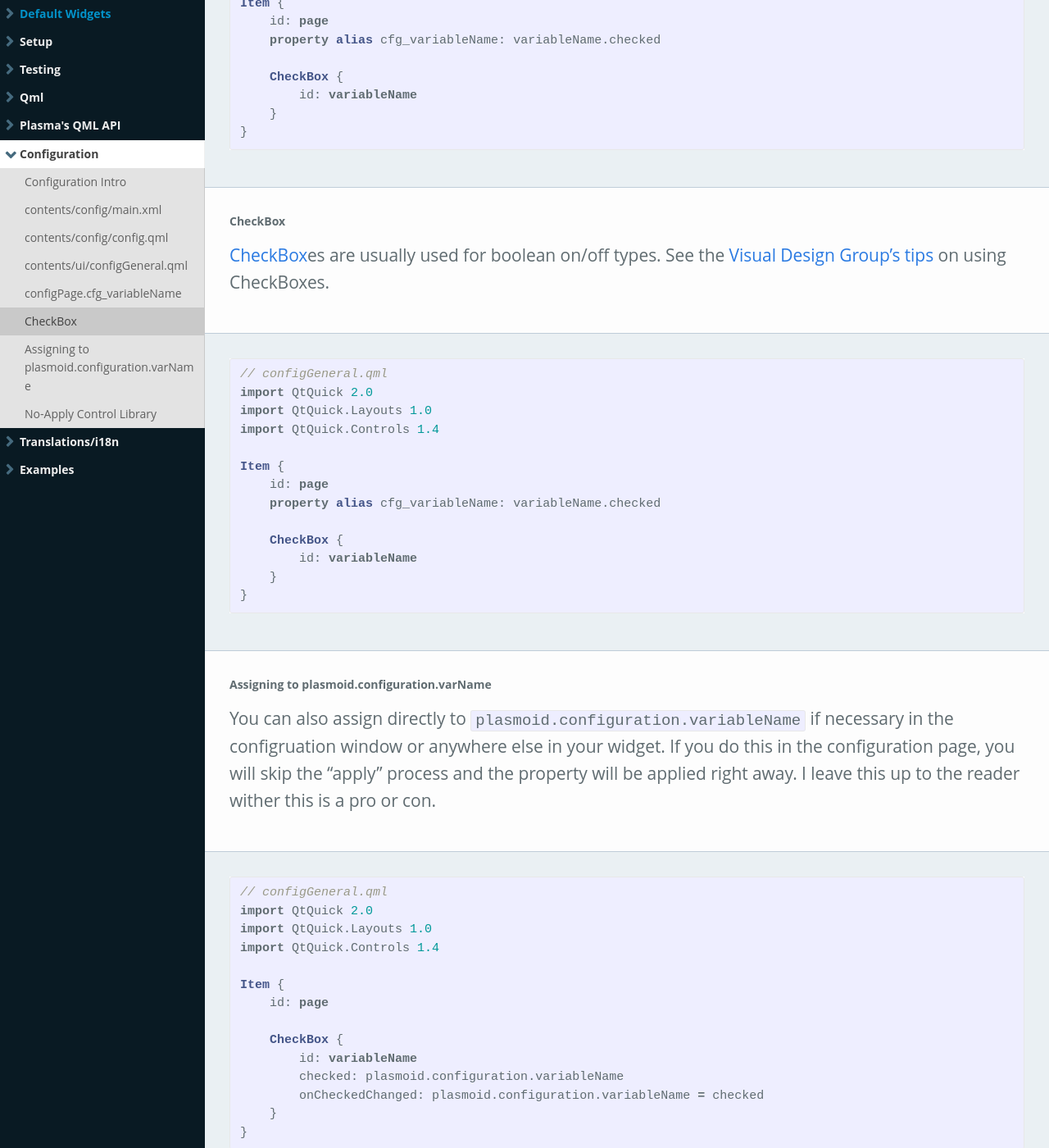
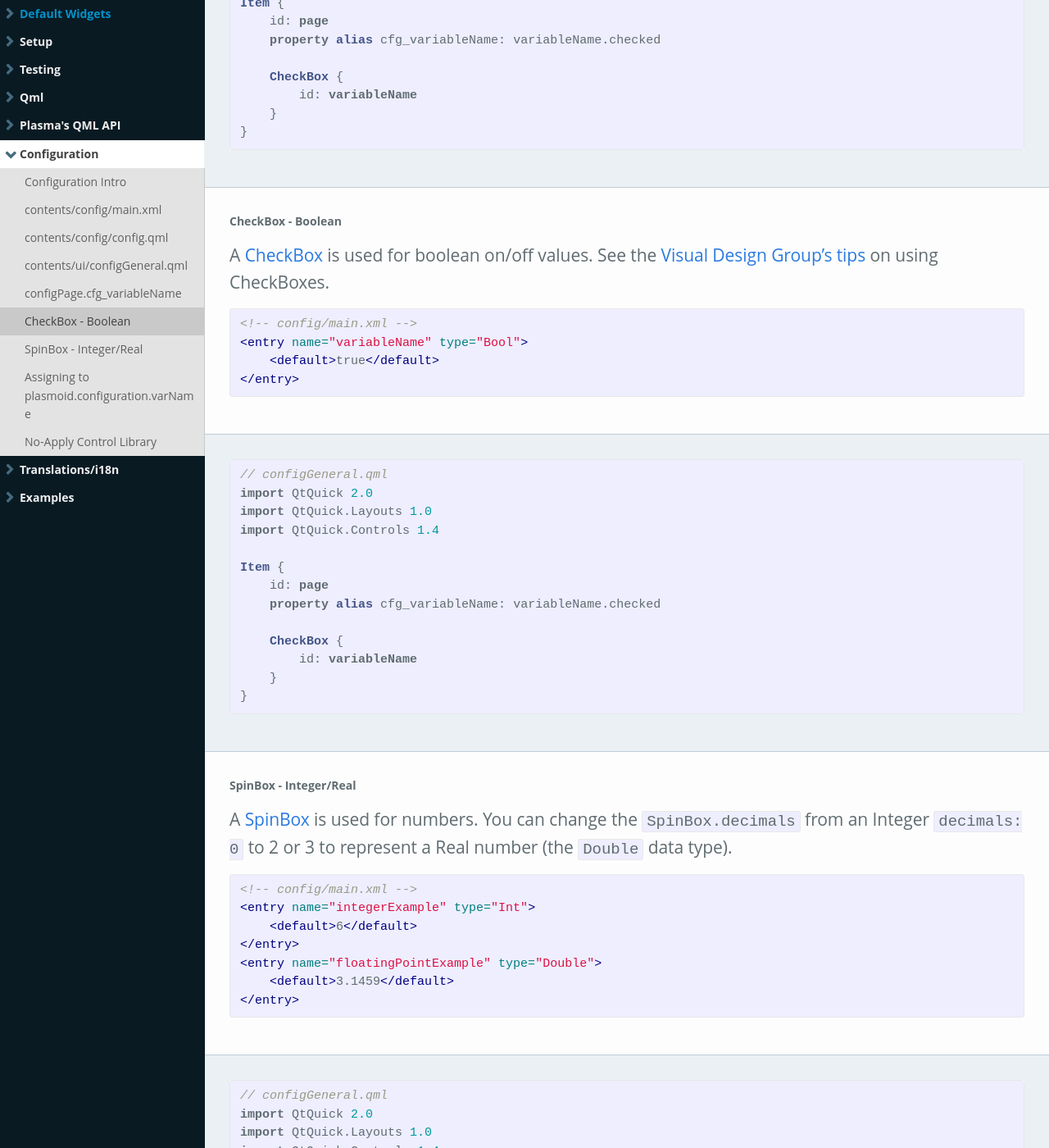
Before and after one commit to Zren/zren.github.io, a Jekyll site: the page built from kde_docs_widget.md, in a window 1280 px wide and 1400 px high, scrolled down 23245 px. Shown: the whole window at 82% size. Built offline with Jekyll 4.4.1, drawn with Linux system fonts in a browser that asks for light colours; comment, search, counter and statistics services are not loaded; some of the changed text lies outside the part shown.

Commit message:
Document the SpinBox

```diff
--- a/kde_docs_widget.md
+++ b/kde_docs_widget.md
@@ -826,10 +826,17 @@ Item {
 {% endcapture %}{% include docSection.html label=label sectionLeft=sectionLeft sectionRight=sectionRight %}
 
 
-{% capture label %}CheckBox{% endcapture %}
+{% capture label %}CheckBox - Boolean{% endcapture %}
 {% capture sectionLeft %}
 
-[CheckBox](http://doc.qt.io/qt-5/qml-qtquick-controls-checkbox.html)es are usually used for boolean on/off types. See the [Visual Design Group's tips](https://community.kde.org/KDE_Visual_Design_Group/HIG/CheckBox) on using CheckBoxes.
+A [CheckBox](http://doc.qt.io/qt-5/qml-qtquick-controls-checkbox.html) is used for boolean on/off values. See the [Visual Design Group's tips](https://community.kde.org/KDE_Visual_Design_Group/HIG/CheckBox) on using CheckBoxes.
+
+{% highlight xml %}
+<!-- config/main.xml -->
+<entry name="variableName" type="Bool">
+    <default>true</default>
+</entry>
+{% endhighlight %}
 
 {% endcapture %}{% capture sectionRight %}
 {% highlight qml %}
@@ -844,6 +851,41 @@ Item {
 
     CheckBox {
         id: variableName
+    }
+}
+{% endhighlight %}
+{% endcapture %}{% include docSection.html label=label sectionLeft=sectionLeft sectionRight=sectionRight %}
+
+
+{% capture label %}SpinBox - Integer/Real{% endcapture %}
+{% capture sectionLeft %}
+
+A [SpinBox](https://doc.qt.io/qt-5/qml-qtquick-controls-spinbox.html) is used for numbers. You can change the `SpinBox.decimals` from an Integer `decimals: 0` to 2 or 3 to represent a Real number (the `Double` data type).
+
+{% highlight xml %}
+<!-- config/main.xml -->
+<entry name="integerExample" type="Int">
+    <default>6</default>
+</entry>
+<entry name="floatingPointExample" type="Double">
+    <default>3.1459</default>
+</entry>
+{% endhighlight %}
+
+{% endcapture %}{% capture sectionRight %}
+{% highlight qml %}
+// configGeneral.qml
+import QtQuick 2.0
+import QtQuick.Layouts 1.0
+import QtQuick.Controls 1.4
+
+Item {
+    id: page
+    property alias cfg_variableName: variableName.value
+
+    SpinBox {
+        id: variableName
+        decimals: 2
     }
 }
 {% endhighlight %}
```
